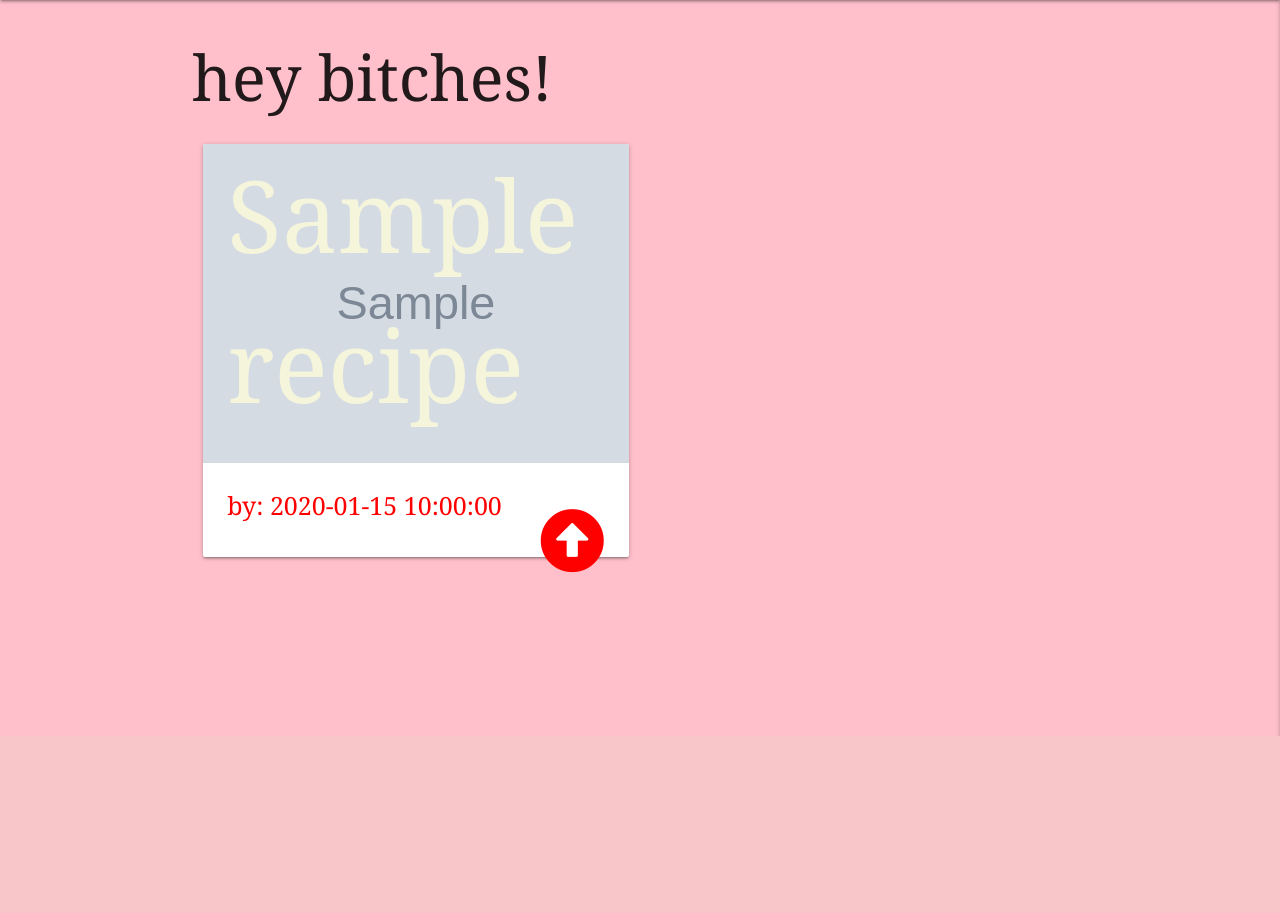
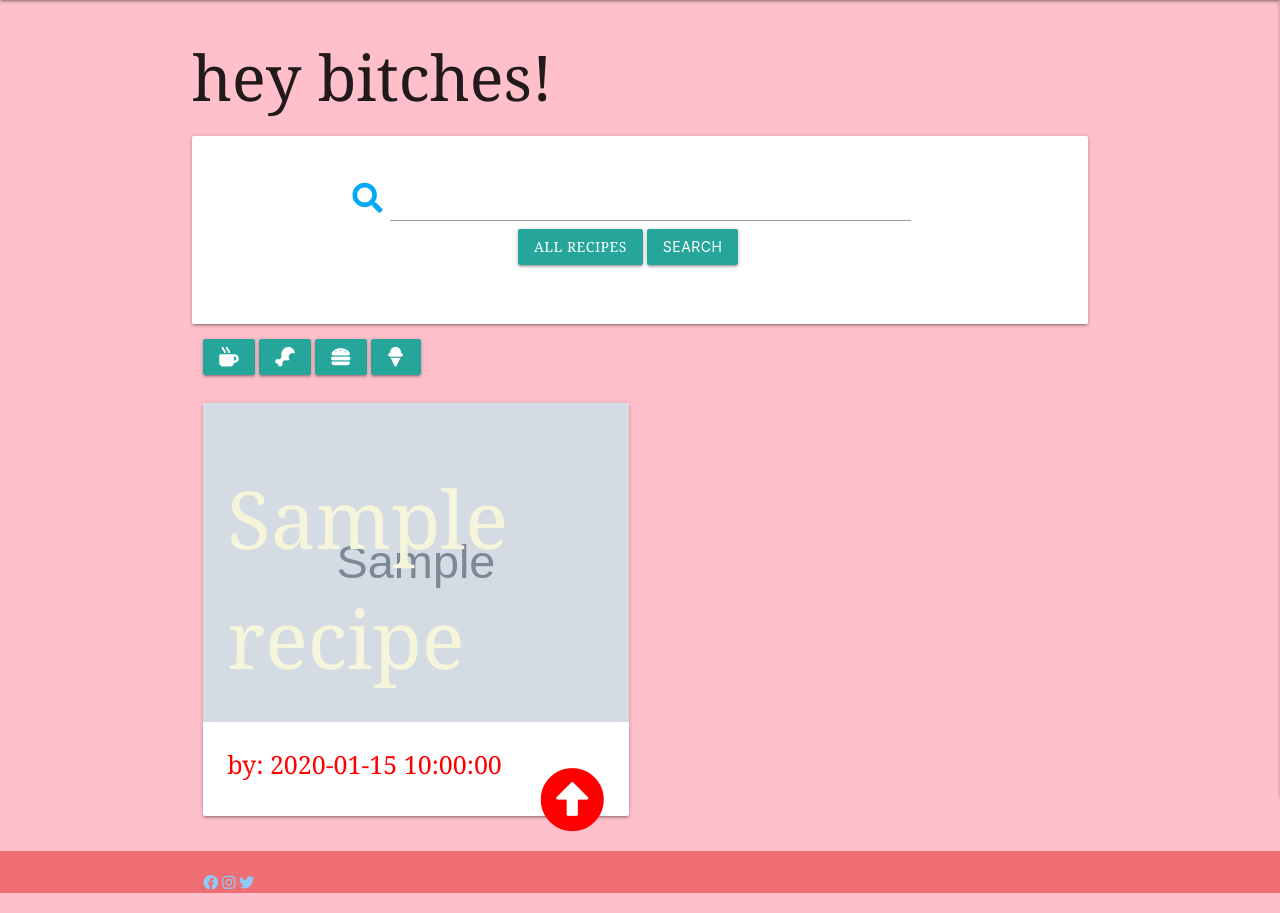
Before and after one commit to BarryBlock88/DIYcookbook, a Flask app: page /get_recipes in a window 1280 px wide. Shown: the part 64-977 px from the top of the page. Before the commit the page ends 800 px from the top, so only its background shows below. Run offline with Flask 2, Linux system fonts and the light colour scheme; grey boxes marked "Sample" are stand-in pictures; a database or web service that is not in the repository returns one stand-in record (values such as "Sample title"); some libraries are stand-ins or nearby versions.

Commit message:
add search bar and category filter btns

```diff
--- a/app.py
+++ b/app.py
@@ -148,6 +148,21 @@ def delete_category(category_id):
     return redirect(url_for("get_categories"))
 
 
+@app.route('/search_recipes/<query>', methods=['GET', 'POST'])
+def search_recipes(query):
+
+    if search:
+        recipes = list(
+            mongo.db.recipes.find({"category_name": query}))
+
+    return render_template("recipes.html", recipes=recipes)
+
+
+@app.route("/search", methods=["GET", "POST"])
+def search():
+    query = request.form.get("query")
+    recipes = list(mongo.db.recipes.find({"$text": {"$search": query}}))
+    return render_template("recipes.html", recipes=recipes)
 
 
 @app.route("/add_recipe", methods=["GET", "POST"])
--- a/static/css/stylier.css
+++ b/static/css/stylier.css
@@ -1,11 +1,12 @@
 body {
     background: pink;
     font-family: Cambria, Cochin, Georgia, Times, 'Times New Roman', serif;
+
 }
 
 
 .card-title, #recipe-title{
-    font-size: 100px;
+    font-size: 80px;
     color: beige;
 }
 
@@ -22,5 +23,3 @@ p{
 .modal {
     width: 45% !important ; height: 40% !important ;
 }
-
-size:
--- a/templates/base.html
+++ b/templates/base.html
@@ -72,11 +72,22 @@
         {% endwith %}
     </section>
 
+
     <main class="container">
         {% block content %}
         {% endblock %}
     </main>
-
+ <!-- Social links/Footer  -->
+ <footer class="page-footer">
+    <div class="container">
+       <div class="row">
+          <div class="col s12 align">
+             <a class="blue-text text-lighten-3 social-icon" href="https://www.facebook.com/"><i class="fab fa-facebook"></i></a>
+             <a class="blue-text text-lighten-3 social-icon" href="https://www.instagram.com/"><i class="fab fa-instagram"></i></a>
+             <a class="blue-text text-lighten-3 social-icon" href="https://twitter.com/"><i class="fab fa-twitter"></i></a>
+          </div>
+       </div>
+    </div>
     <script src="https://code.jquery.com/jquery-3.5.1.min.js"
         integrity="sha256-9/aliU8dGd2tb6OSsuzixeV4y/faTqgFtohetphbbj0=" crossorigin="anonymous"></script>
     <script src="https://cdnjs.cloudflare.com/ajax/libs/materialize/1.0.0/js/materialize.min.js"></script>
--- a/templates/recipes.html
+++ b/templates/recipes.html
@@ -2,7 +2,29 @@
 {% block content %}
 
 <h1>hey bitches!</h1>
+<!-- Search Recipes-->
+<div class="row card-panel">
+  <form action="{{ url_for('search') }}" method="post" class="col s12 m10">
+     <div class="row valign-wrapper center-align">
+        <div class="input-field col s12 m10">
+           <i class="fas fa-search prefix light-blue-text"></i>
+           <input type="text" name="query" id="query" minlength="3" class="validate" required>
+           <a href="{{ url_for('get_recipes') }}" class="btn">All Recipes</a>
+           <button type="submit" class="btn ">Search</button>
+        </div>
+     </div>
+  </form>
+</div>
 
+<!-- Select by Category -->
+<div class="row">
+  <div class="col center-align ">
+     <a href="{{ url_for('search_recipes', query='Breakfast') }}" class="btn "><i class="fas fa-mug-hot"></i></a>
+     <a href="{{ url_for('search_recipes', query='Lunch') }}" class="btn "><i class="fas fa-drumstick-bite"></i></a>
+     <a href="{{ url_for('search_recipes', query='Dinner') }}" class="btn "><i class="fas fa-hamburger"></i></a>
+     <a href="{{ url_for('search_recipes', query='Dessert') }}" class="btn "><i class="fas fa-ice-cream"></i></a>
+  </div>
+</div>
 {% for category in categories %}
 <a href="{{ category.category_name }}" class="btn-small waves-effect waves-light red accent-4 modal-trigger"><i
   class="fas fa-sandwich"></i></a>
```
Also changed, not shown: templates/categories.html (+6 -8 lines), templates/profile.html (+2 -7 lines).
